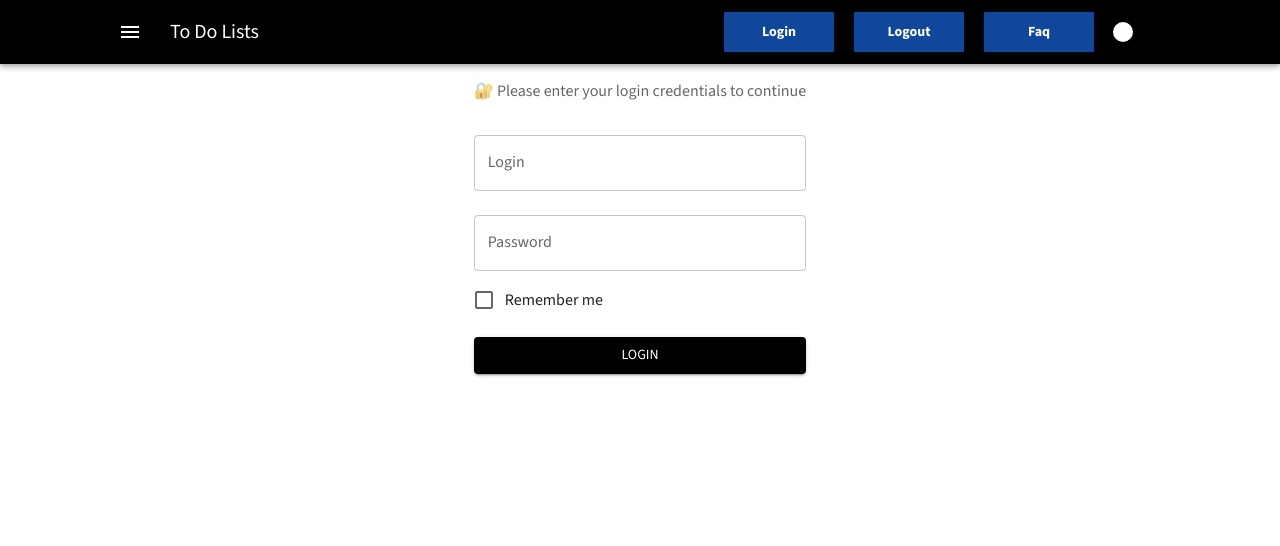
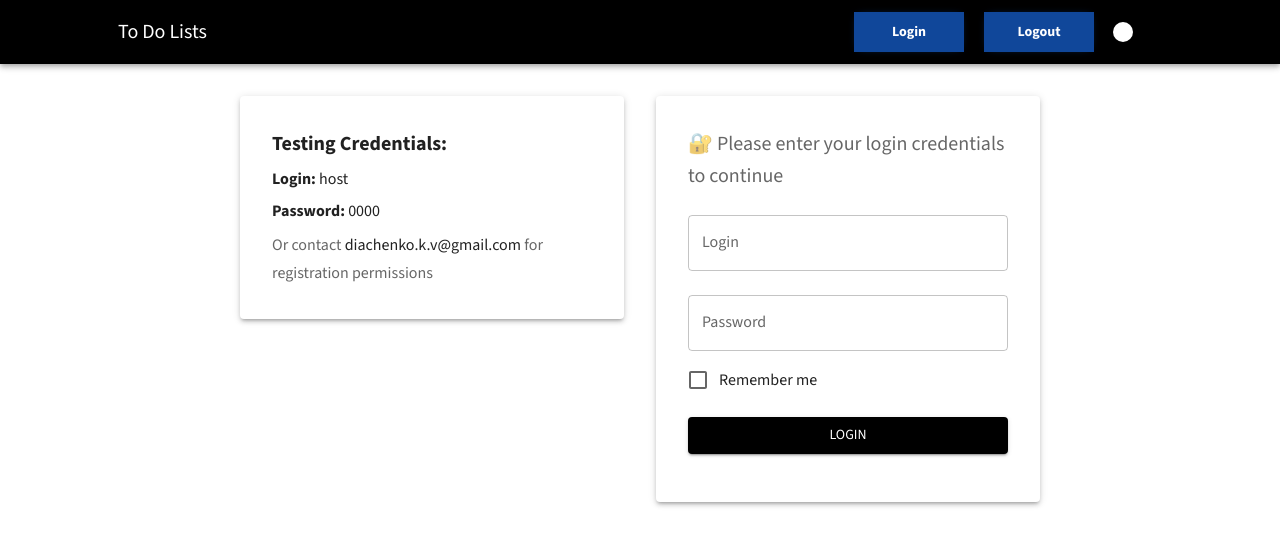
Before and after one commit to Kat10-4/my-todolist, a React (Create React App) app: page /login in a window 1280 px wide. Shown: the top 546 px of the page. Built offline with nearby package versions, Linux system fonts and the light colour scheme.

Commit message:
fix authentification bug

```diff
--- a/src/app/Main.tsx
+++ b/src/app/Main.tsx
@@ -1,19 +1,27 @@
-import { Container, Grid2 } from "@mui/material"
+import { Box, Container, Grid2, Typography } from "@mui/material"
 import { useCallback } from "react"
 import { AddItemForm } from "../common/components"
 import { ToDoLists } from "../features/todolists/ui/Todolists/ToDoLists"
-import { useAppDispatch } from "../common/hooks"
+import { useAppDispatch, useAppSelector } from "../common/hooks"
 import { createListTC } from "../features/todolists/model/lists-slice"
 
 export const Main = () => {
   const dispatch = useAppDispatch()
 
+  // Use the correct selectors from your auth slice
+  const token = useAppSelector((state) => state.auth.token)
 
-  const addTodolist = useCallback((title: string) => {
-    dispatch(createListTC({title,parent:0}))
-  }, [dispatch])
+  // User is authenticated if token exists
+  const isAuthenticated = !!token
 
-  return (
+  const addTodolist = useCallback(
+    (title: string) => {
+      dispatch(createListTC({ title, parent: 0 }))
+    },
+    [dispatch],
+  )
+
+  return isAuthenticated ? (
     <Container sx={{ maxWidth: "1140px" }} maxWidth={false}>
       <Grid2 container sx={{ padding: "30px" }}>
         <AddItemForm addItem={addTodolist} />
@@ -22,5 +30,27 @@ export const Main = () => {
         <ToDoLists />
       </Grid2>
     </Container>
+  ) : (
+    <Container sx={{ maxWidth: "1140px" }} maxWidth={false}>
+      <Box
+        display="flex"
+        flexDirection="column"
+        alignItems="center"
+        justifyContent="center"
+        minHeight="60vh"
+        textAlign="center"
+        sx={{ p: 3 }}
+      >
+        <Typography variant="h4" component="h1" gutterBottom color="primary.main">
+          Todo List Manager
+        </Typography>
+        <Typography variant="h6" component="p" color="text.secondary" sx={{ mb: 2 }}>
+          Organize your tasks efficiently
+        </Typography>
+        <Typography variant="body1" color="text.secondary" sx={{ mb: 4 }}>
+          Please log in to access your personal todo lists and start organizing your tasks.
+        </Typography>
+      </Box>
+    </Container>
   )
 }
--- a/src/common/components/ErrorSnackbar/ErrorSnackbar.tsx
+++ b/src/common/components/ErrorSnackbar/ErrorSnackbar.tsx
@@ -1,8 +1,9 @@
-import { SyntheticEvent } from "react"
+import { SyntheticEvent, useEffect } from "react"
 import Alert from "@mui/material/Alert"
 import Snackbar from "@mui/material/Snackbar"
 import { useAppDispatch, useAppSelector } from "../../hooks"
 import { selectAppError, setAppErrorAC } from "../../../app/app-slice"
+
 
 export const ErrorSnackbar = () => {
   const error = useAppSelector(selectAppError)
--- a/src/common/components/Header/Header.tsx
+++ b/src/common/components/Header/Header.tsx
@@ -34,15 +34,14 @@ export const Header = () => {
     <AppBar position="static">
       <Container sx={{ maxWidth: "1140px" }} maxWidth={false}>
         <Toolbar sx={{ display: "flex", justifyContent: "space-between" }}>
-          <IconButton size="large" edge="start" color="inherit" aria-label="menu" sx={{ mr: 2 }}>
+          {/* <IconButton size="large" edge="start" color="inherit" aria-label="menu" sx={{ mr: 2 }}>
             <MenuIcon />
-          </IconButton>
+          </IconButton> */}
           <Typography variant="h6" sx={{ flexGrow: 1, textDecoration:'none' }} color='secondary' component={Link} to={Path.Main}>
             To Do Lists
           </Typography>
           <MenuButton onClick={handleLoginClick}>Login</MenuButton>
           <MenuButton onClick={handleLogoutClick}>Logout</MenuButton>
-          <MenuButton background={theme.palette.primary.dark}>Faq</MenuButton>
           <Switch color={"default"} onChange={changeModeHandler} />
         </Toolbar>
       </Container>
--- a/src/common/instance/instance.ts
+++ b/src/common/instance/instance.ts
@@ -26,11 +26,6 @@ instance.interceptors.request.use((config) => {
   if (token && !config.url?.includes('/jwt-auth/')) {
     // ✅ User is LOGGED IN - use THEIR JWT token for data endpoints
     config.headers.Authorization = `Bearer ${token}`
-  } else if (process.env.REACT_APP_WP_USER && process.env.REACT_APP_WP_APP_PASSWORD) {
-    // ✅ User is NOT logged in - use YOUR Basic auth credentials
-    config.headers.Authorization = `Basic ${btoa(
-      `${process.env.REACT_APP_WP_USER}:${process.env.REACT_APP_WP_APP_PASSWORD}`
-    )}`
   }
 
   return config
--- a/src/features/auth/model/auth-slice.ts
+++ b/src/features/auth/model/auth-slice.ts
@@ -2,7 +2,6 @@ import { createAppSlice } from "../../../common/utils"
 import { setAppStatusAC } from "../../../app/app-slice"
 import { handleServerNetworkError } from "../../../common/utils/handleServerNetworkError"
 import { authApi } from "../api/authApi"
-
 
 export const authSlice = createAppSlice({
   name: "auth",
@@ -44,7 +43,6 @@ export const authSlice = createAppSlice({
               throw new Error("No token received")
             }
           } catch (error: any) {
-
             handleServerNetworkError(error, dispatch)
             return rejectWithValue(error.response?.data?.message || "Login failed")
           }
@@ -112,21 +110,12 @@ export const authSlice = createAppSlice({
           },
         },
       ),
-
-      // ✅ MANUAL LOGOUT (sync action for immediate logout)
-      manualLogout: create.reducer((state) => {
-        state.isLoggedIn = false
-        state.token = null
-        state.user = null
-        localStorage.removeItem("wp_jwt_token")
-        sessionStorage.removeItem("wp_jwt_token")
-      }),
     }
   },
 })
 
 export const authReducer = authSlice.reducer
-export const { login, logout, manualLogout } = authSlice.actions
+export const { login, logout } = authSlice.actions
 export const { selectUser, selectToken } = authSlice.selectors
 
 export type AuthState = {
--- a/src/features/auth/ui/Login/Login.tsx
+++ b/src/features/auth/ui/Login/Login.tsx
@@ -4,15 +4,14 @@ import FormControl from "@mui/material/FormControl"
 import FormControlLabel from "@mui/material/FormControlLabel"
 import FormGroup from "@mui/material/FormGroup"
 import FormLabel from "@mui/material/FormLabel"
-import Grid from "@mui/material/Grid2"
 import TextField from "@mui/material/TextField"
 import { Controller, useForm, type SubmitHandler } from "react-hook-form"
 import { zodResolver } from "@hookform/resolvers/zod"
 import { loginSchema } from "../../lib/schemas"
 import styles from "./Login.module.css"
 import { useNavigate } from "react-router"
-import { CircularProgress } from "@mui/material"
-import { useAppDispatch } from "../../../../common/hooks"
+import { CircularProgress, Grid2, Link, Paper, Typography } from "@mui/material"
+import { useAppDispatch, useAppSelector } from "../../../../common/hooks"
 import { useState } from "react"
 import { setAppErrorAC } from "../../../../app/app-slice"
 import { login } from "../../model/auth-slice"
@@ -31,6 +30,11 @@ export const Login = () => {
   })
 
   const dispatch = useAppDispatch()
+
+  const token = useAppSelector((state) => state.auth.token)
+  // User is authenticated if token exists
+  const isAuthenticated = !!token
+
   const navigate = useNavigate()
   const [isLoading, setIsLoading] = useState(false)
 
@@ -56,34 +60,82 @@ export const Login = () => {
   }
 
 return (
-    <Grid container justifyContent={"center"}>
+  <Grid2 container justifyContent={"center"} spacing={4} p={4}>
+    {isAuthenticated ? (
+      <Typography variant="h6" component="p" gutterBottom fontWeight="bold">
+        You are already logged-in
+      </Typography>
+    ) : ( // ← Added this opening parenthesis
+      <>
+        {/* Testing credentials box on the left */}
+        <Grid2 size={{ xs: 12, sm: 8, md: 4 }}>
+          <Paper elevation={3} sx={{ p: 4 }}>
+            <Typography variant="h6" component="p" gutterBottom fontWeight="bold">
+              Testing Credentials:
+            </Typography>
+            <Typography variant="body1" sx={{ mb: 1 }}>
+              <strong>Login:</strong> host
+            </Typography>
+            <Typography variant="body1" sx={{ mb: 1 }}>
+              <strong>Password:</strong> 0000
+            </Typography>
+            <Typography variant="subtitle1" color="text.secondary">
+              Or contact{" "}
+              <Link
+                href="mailto:diachenko.k.v@gmail.com?subject=Registration Request&body=Hello, I would like to request access to the Todo App."
+                sx={{
+                  color: "text.primary",
+                  cursor: "pointer",
+                  textDecoration: "none",
+                  "&:hover": {
+                    textDecoration: "underline",
+                    color: "primary.light",
+                  },
+                }}
+              >
+                diachenko.k.v@gmail.com
+              </Link>{" "}
+              for registration permissions
+            </Typography>
+          </Paper>
+        </Grid2>
+
+        {/* Login form on the right */}
+        <Grid2 size={{ xs: 12, sm: 8, md: 4 }}>
+          <Paper elevation={3} sx={{ p: 4 }}>
             <form onSubmit={handleSubmit(onSubmit)}>
-        <FormControl>
+              <FormControl fullWidth>
                 <FormLabel>
-            <p>🔐 Please enter your login credentials to continue</p>
+                  <Typography variant="h6" component="p" gutterBottom>
+                    🔐 Please enter your login credentials to continue
+                  </Typography>
                 </FormLabel>
                 <FormGroup>
                   <TextField
                     label="Login"
                     margin="normal"
+                    fullWidth
                     error={!!errors.login}
-              {...register("login")} // REMOVE the inline validation
+                    {...register("login")}
                     inputProps={{
                       autoComplete: "username",
                     }}
                   />
                   {errors.login && <span className={styles.errorMessage}>{errors.login?.message}</span>}
+
                   <TextField
                     type="password"
                     label="Password"
                     margin="normal"
+                    fullWidth
                     error={!!errors.password}
                     {...register("password")}
                     inputProps={{
                       autoComplete: "current-password",
                     }}
                   />
-            {errors.login && <span className={styles.errorMessage}>{errors.password?.message}</span>}
+                  {errors.password && <span className={styles.errorMessage}>{errors.password?.message}</span>}
+
                   <FormControlLabel
                     label="Remember me"
                     control={
@@ -95,14 +147,26 @@ export const Login = () => {
                         )}
                       />
                     }
-            />{" "}
-            <Button type="submit" variant="contained" color="primary" disabled={isLoading} sx={{ mt: 2 }}>
+                  />
+
+                  <Button
+                    type="submit"
+                    variant="contained"
+                    color="primary"
+                    fullWidth
+                    disabled={isLoading}
+                    sx={{ mt: 2, mb: 2 }}
+                  >
                     {isLoading ? <CircularProgress size={24} /> : "Login"}
                   </Button>
                 </FormGroup>
               </FormControl>
             </form>
-    </Grid>
+          </Paper>
+        </Grid2>
+      </>
+    )}
+  </Grid2>
 )
 }
 
```
Also changed, not shown: 1 other file (tests, documents, lock files or other folders). Lines whose indentation alone changed are shown as unchanged.
